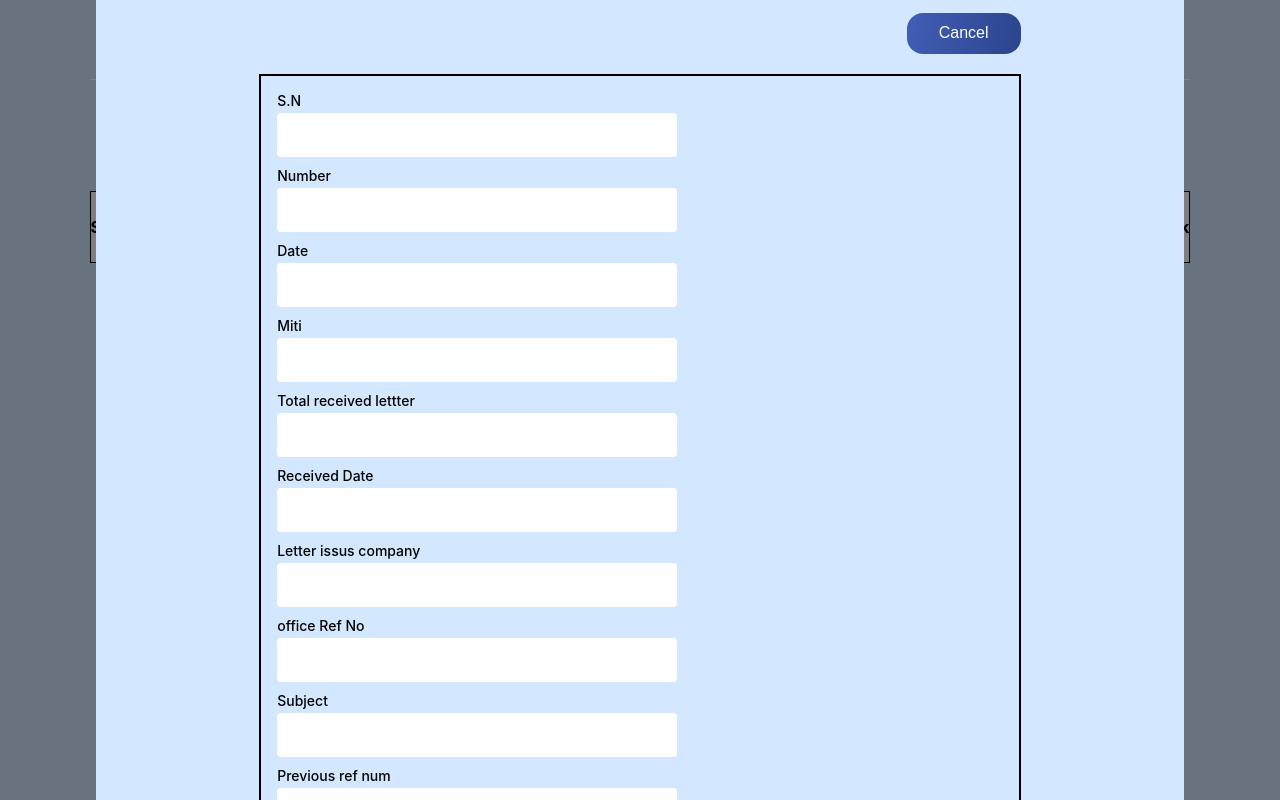
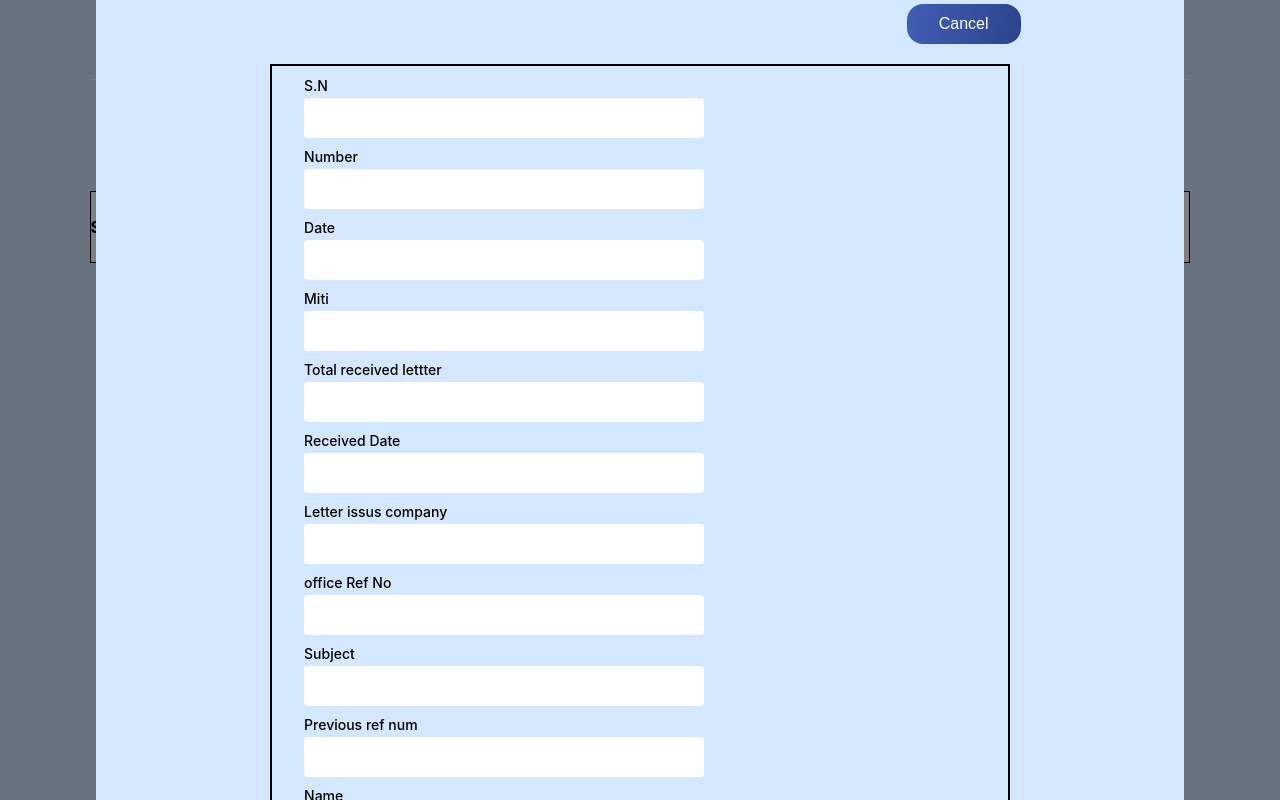
Before and after one commit to nirajansigdel/company, a React (Create React App) app: page /darta in a window 1280 px wide. Both pictures are taken after typing "Sample" into the empty fields and a click on the button "Addlist". Built offline with nearby package versions, Linux system fonts and the light colour scheme.

Commit message:
editing the unwanted css

```diff
--- a/src/Component/Commancss/Main2.css
+++ b/src/Component/Commancss/Main2.css
@@ -22,7 +22,7 @@
     align-items: center;
     padding: 1.7rem 0;
     color: var(--textcolor);
-    background-color: #495883;
+    background:var(--primary);
     border-radius: 0.2rem;
     cursor: pointer;
     border: none;
--- a/src/Component/Pages/Darta/Darta.jsx
+++ b/src/Component/Pages/Darta/Darta.jsx
@@ -86,6 +86,7 @@ export default function Darta() {
                   <th className="s_n_d_m">Signature</th>
                   <th className="s_n_d_m">Date</th>
                   <th className="s_n_d_m">Remark</th>
+                  <th className="s_n_d_m">Upload File</th>
                 </tr>
               </thead>
               {/* ====table body==== */}
@@ -278,6 +279,13 @@ export default function Darta() {
                           onChange={handleInputChange}
                         />
                       </div>
+                      <div className="input_label">
+                        <label htmlFor="remark">File Upload</label>
+                        <input
+                          type="file"
+
+                        />
+                      </div>
                     </div>
 
                    {/* applybutton  after input insert*/}
--- a/src/Component/Pages/Darta/darta_chalani.css
+++ b/src/Component/Pages/Darta/darta_chalani.css
@@ -7,9 +7,7 @@
   flex-direction: column;
   width: 100%;
 }
-.dartachalanipagestart button:hover {
-  background-color: red !important;
-}
+
 
 /* startof search section which contant searchinput ,searchbutton and addbutton */
 .dartachalanipagestart .search_add {
@@ -78,13 +76,13 @@
   background: var(--primary);
 }
 .dartachalanipagestart form .formitem {
-  width: 70%;
+  width: 68%;
   display: flex;
   align-items: center;
   flex-wrap: wrap;
   gap: 10px;
   border: 2px solid black;
-  padding: 1rem;
+  padding: 0.7rem 2rem;
 }
 
 .dartachalanipagestart label {
@@ -105,7 +103,7 @@
 
 .dartachalanipagestart .formitem .input_label input {
   border: none;
-  height: 5.5vh;
+  height: 5vh;
   border-radius: 4px;
   width: 25rem;
   padding-left: 6px;
@@ -114,7 +112,7 @@
 
 .dartachalanipagestart .popup .popup-content form {
   gap: 20px;
-  padding: 1% 0;
+  padding: 4px 0;
   object-fit: contain;
 }
 .dartachalanipagestart form .formitem .input_label input:focus {
@@ -137,10 +135,10 @@
   color: var(--textcolor);
   font-size: 1rem;
   width: 15%;
-  height: 5.1vh;
+  height: 5vh;
 }
 .dartachalanipagestart .cancelbutton button:hover {
-  background-color: red;
+  background: red;
 }
 
 .dartachalanipagestart .search_add,
@@ -159,7 +157,7 @@
 
 .dartachalanipagestart .formbutton button {
   width: 100%;
-  padding: 3.5% 0;
+  padding:15px 0;
   background: var(--secondary);
   color: var(--textcolor);
   border-radius: 4px;
--- a/src/Component/Pages/storage/HandOver/Handover.css
+++ b/src/Component/Pages/storage/HandOver/Handover.css
@@ -83,7 +83,7 @@
   background: var(--hovercolor);
 }
 .handoverpopup button:hover {
- background-color:red;
+ background:red;
 }
 
 /*start of from */
```
